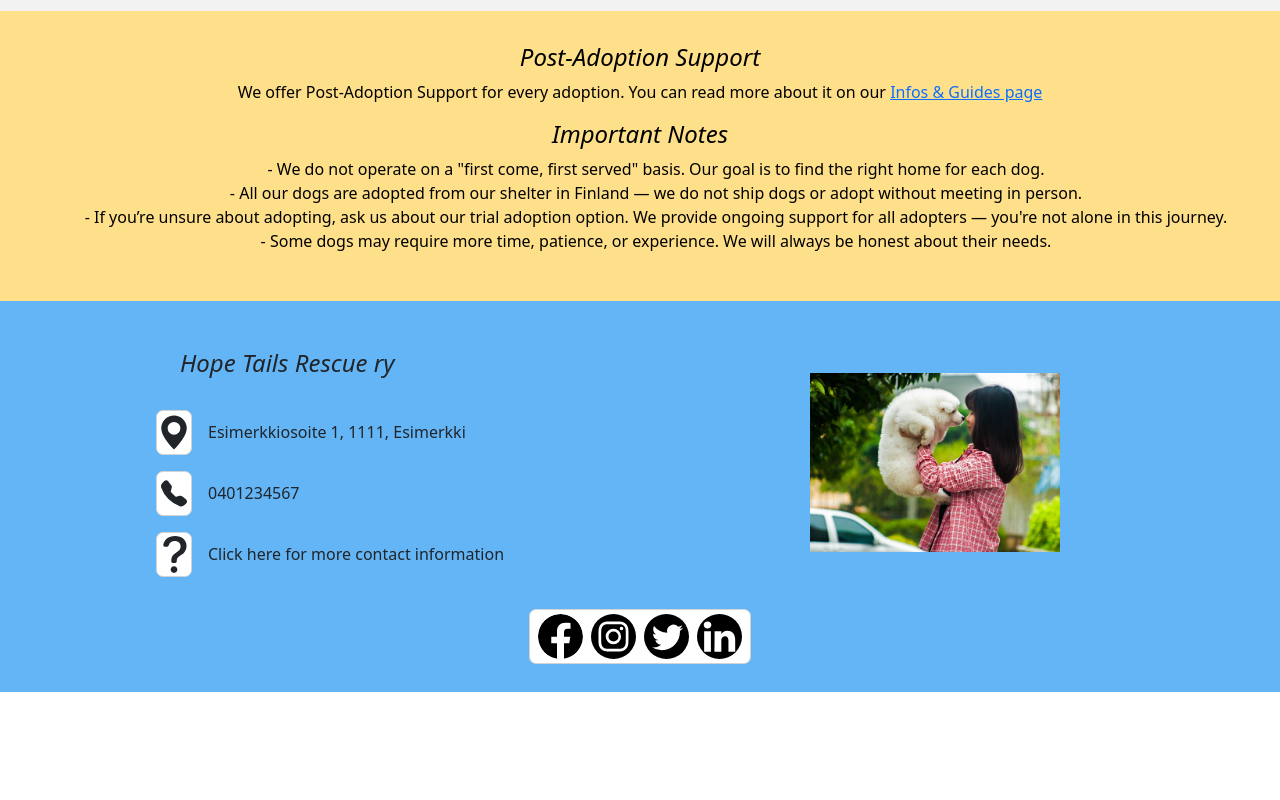
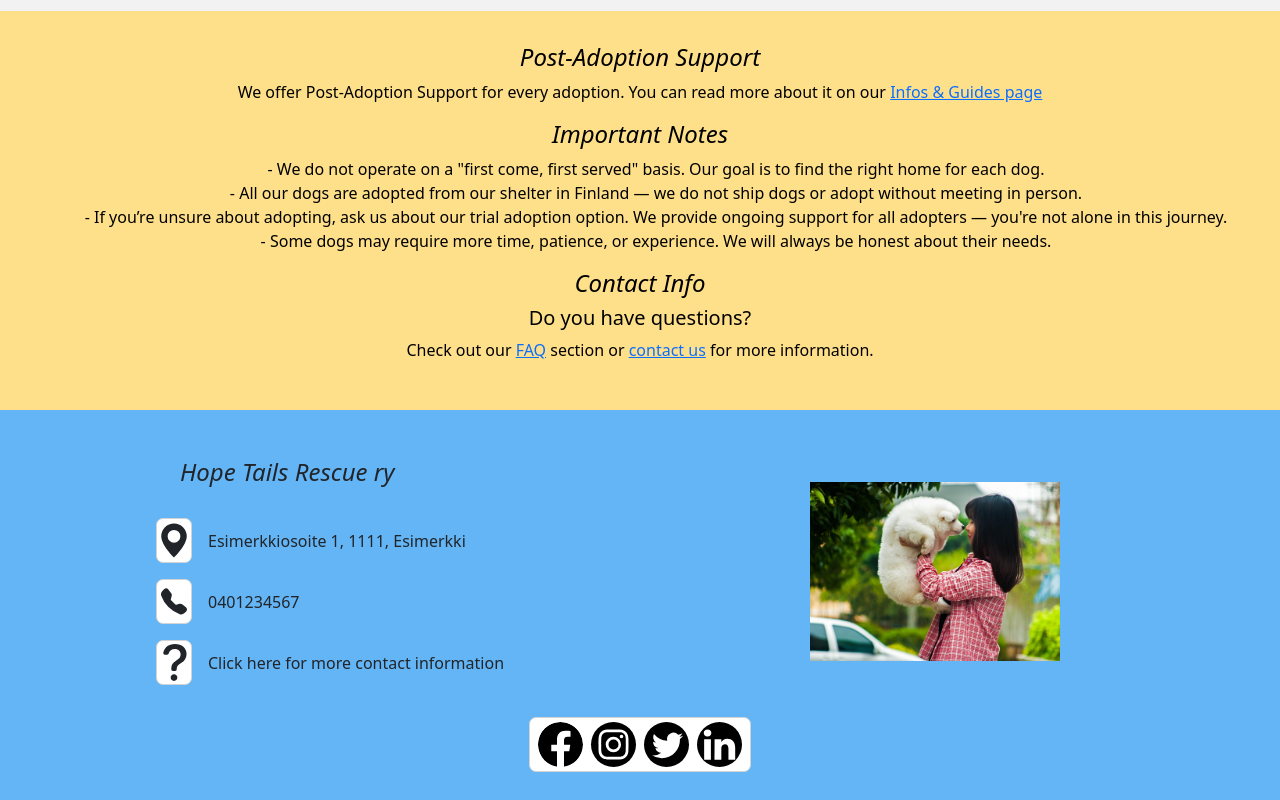
Before and after one commit to kristakorento/animal-rescue-adoption-website, a React (Vite) app: page /adoption/fees-and-process in a window 1280 px wide. Shown: the part 2348-3148 px from the top of the page. Before the commit the page ends 3040 px from the top, so only its background shows below. Built offline with nearby package versions, Linux system fonts and the light colour scheme.

Commit message:
Adoption prosessi ja hinnat sivun kaikki sisältö nyt laitettu koodiin.

```diff
--- a/src/Nettisivujen_Koodit/FeesAndProcess.jsx
+++ b/src/Nettisivujen_Koodit/FeesAndProcess.jsx
@@ -135,6 +135,13 @@ function FeesAndProcess(){
                     <li>- Some dogs may require more time, patience, or experience. We will always be honest about their needs.</li>
                 </ul>
             </div>
+
+            <h3>Contact Info</h3>
+            <h5>Do you have questions?</h5>
+
+            <p>
+                Check out our <a href="FAQ.jsx">FAQ</a> section or <a href="ContactDetails.jsx">contact us</a> for more information.
+            </p>
           </div>
 
         </div>
```
